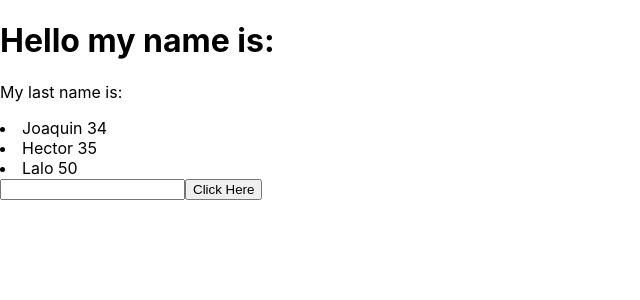
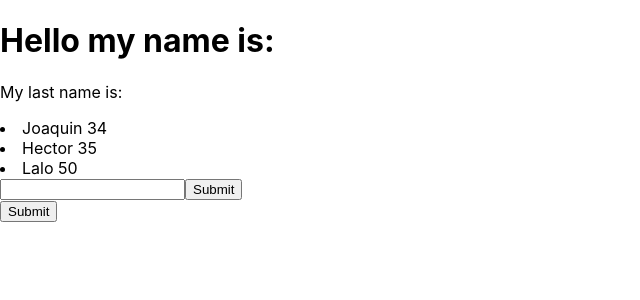
Before and after one commit to joelcmk/state_practice, a React (Create React App) app: page / in a window 1280 px wide. Shown: the top 300 px of the page, without its empty margins (0-640 px from the left). Built offline with nearby package versions, Linux system fonts and the light colour scheme.

Commit message:
Added addLastName function

```diff
--- a/src/App.js
+++ b/src/App.js
@@ -2,7 +2,7 @@ import React, { useState } from 'react';
 
 const App = () => {
   const [name, setName] = useState('');
-  const [lastName, setLastName] = useState({ value: '' });
+  const [lastName, setLastName] = useState({ value: '', name: '' });
   const [movies, setMovies] = useState(
     [{ name: 'Joaquin', age: 34 },
     { name: 'Hector', age: 35 },
@@ -10,9 +10,14 @@ const App = () => {
     ]
   )
 
-  const updateName = (e) => {
+  const addName = (e) => {
     e.preventDefault();
     setName('Joel');
+  }
+
+  const addLastName = (e) => {
+    e.preventDefault();
+    setLastName({ name: lastName.value })
   }
 
 
@@ -25,13 +30,16 @@ const App = () => {
   return (
     <div>
       <h1>Hello my name is: {name}</h1>
-      <p>My last name is: {lastName.value}</p>
+      <p>My last name is: {lastName.name}</p>
       {movies.map(re => (
         <li>{`${re.name} ${re.age}`}</li>
       ))}
-      <form onSubmit={updateName}>
+      <form onSubmit={addLastName} >
         <input name="name" type="text" value={lastName.value} onChange={handleChange} />
-        <button>Click Here</button>
+        <input type="submit" />
+      </form>
+      <form onSubmit={addName} >
+        <input type="submit" name="" />
       </form>
     </div>
   );
```
